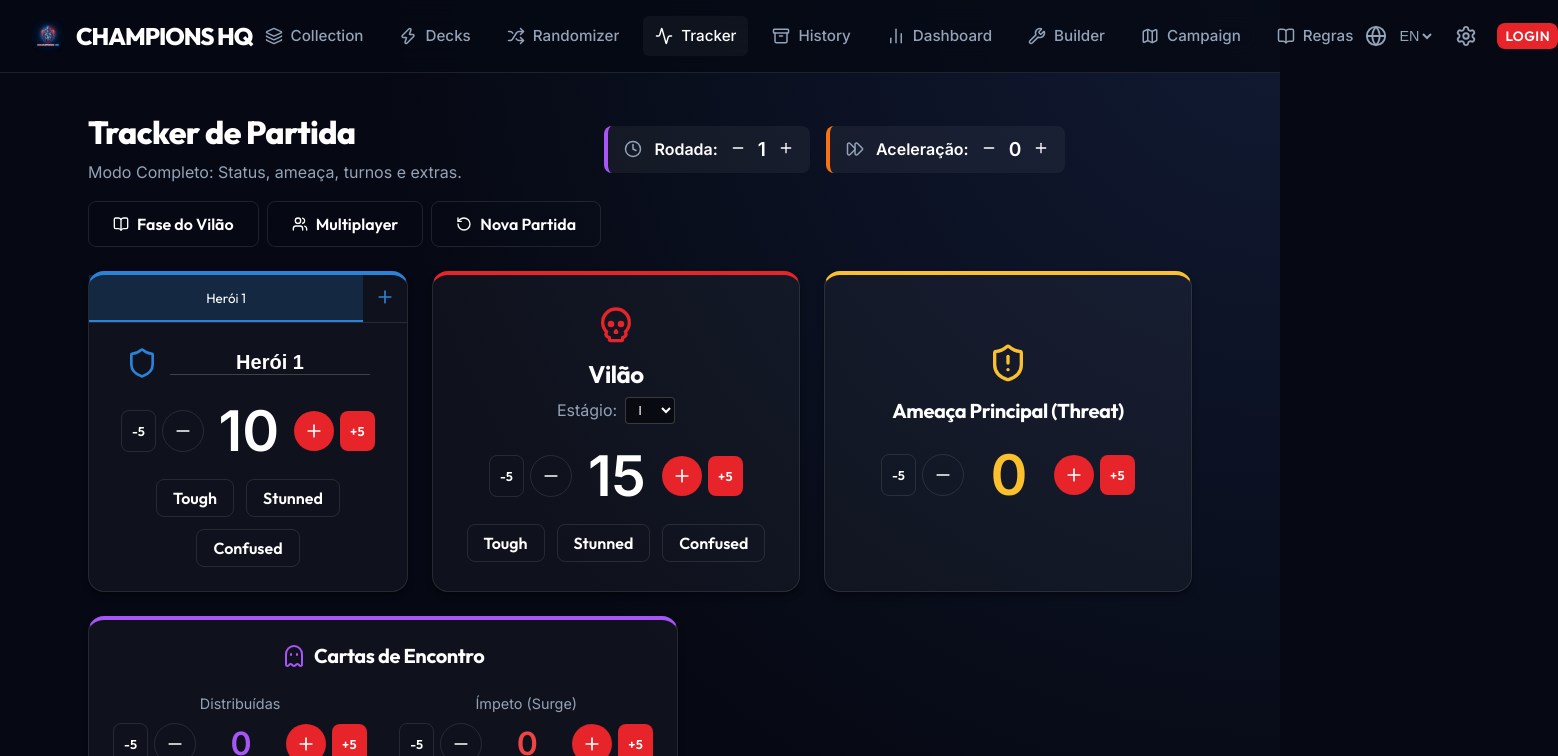
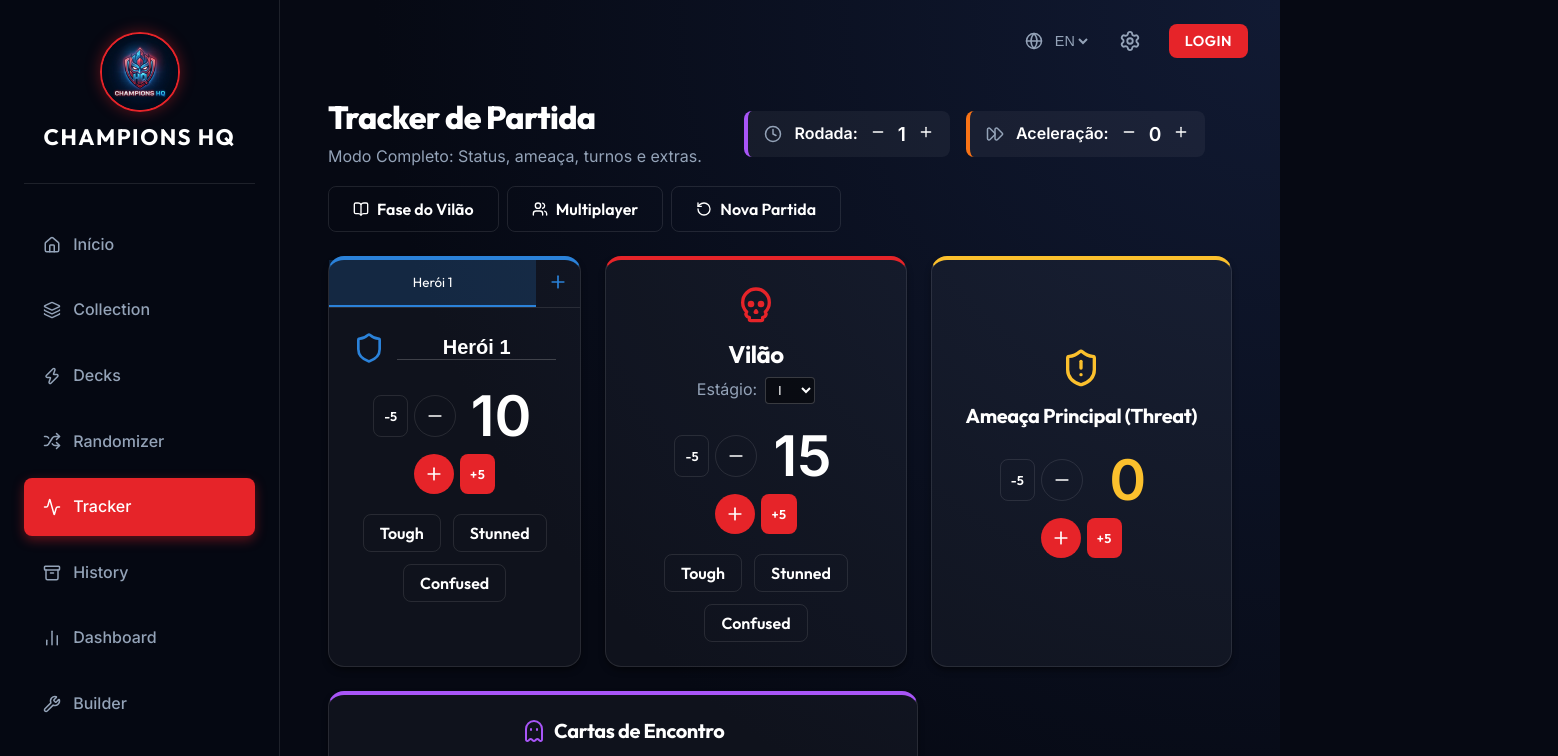
Before and after one commit to maikonfcosta/champions-hq, a React (Vite) app: page /tracker in a window 1280 px wide. Shown: the top 756 px of the page, 1558 px wide, since content can reach past the window. Built offline with nearby package versions, Linux system fonts and the light colour scheme; no server answers.

Commit message:
feat(ui): nova sidebar no desktop e refatoracao da navegacao

```diff
--- a/package.json
+++ b/package.json
@@ -1,7 +1,7 @@
 {
   "name": "marvel-champions-helper",
   "private": true,
-  "version": "1.1.1",
+  "version": "1.2.0",
   "type": "module",
   "scripts": {
     "dev": "vite",
--- a/src/App.jsx
+++ b/src/App.jsx
@@ -221,20 +221,49 @@ function App() {
             <button onClick={handleInstall} style={{ background: 'white', color: '#e62429', padding: '8px 16px', borderRadius: '24px', fontWeight: 'bold', fontSize: '0.85rem', boxShadow: '0 2px 5px rgba(0,0,0,0.2)', border: 'none', cursor: 'pointer', whiteSpace: 'nowrap' }}>Instalar App</button>
           </div>
         )}
-        <nav className="navbar">
-          <div className="nav-content" style={{ display: 'flex', justifyContent: 'space-between', alignItems: 'center', padding: '0 32px', width: '100%', maxWidth: '1920px', margin: '0 auto' }}>
-
-            {/* Lado Esquerdo - Logo */}
-            <div className="nav-left" style={{ flex: 1, display: 'flex', justifyContent: 'flex-start' }}>
+        <nav className="navbar mobile-only">
+          <div className="nav-content" style={{ display: 'flex', justifyContent: 'space-between', alignItems: 'center', padding: '12px 16px', width: '100%' }}>
             <Link to="/" className="brand" onClick={() => setIsMobileMenuOpen(false)}>
               <img src="/logo.jpg" alt="Logo" style={{ width: '32px', height: '32px', borderRadius: '8px' }} />
               <span>Champions HQ</span>
             </Link>
+            <div style={{ display: 'flex', alignItems: 'center', gap: '12px' }}>
+              <div style={{ display: 'flex', alignItems: 'center', color: 'var(--text-secondary)' }}>
+                <Globe size={18} style={{ marginRight: '4px' }} />
+                <select
+                  value={i18n.language.split('-')[0]}
+                  onChange={(e) => i18n.changeLanguage(e.target.value)}
+                  style={{ background: 'transparent', color: 'var(--text-secondary)', border: 'none', cursor: 'pointer', outline: 'none', fontSize: '0.85rem', appearance: 'none' }}
+                >
+                  <option value="pt">PT</option>
+                  <option value="en">EN</option>
+                  <option value="es">ES</option>
+                </select>
+              </div>
+              <button onClick={() => setShowSettings(true)} style={{ background: 'transparent', color: 'var(--text-secondary)', border: 'none', display: 'flex', padding: 0 }} title="Configurações">
+                <Settings size={22} />
+              </button>
+              {user ? (
+                <img src={user.photoURL} alt="User" onClick={logout} style={{ width: 24, height: 24, borderRadius: '50%', cursor: 'pointer' }} title="Sair" />
+              ) : (
+                <button onClick={loginWithGoogle} className="btn-primary" style={{ padding: '4px 8px', fontSize: '0.75rem' }}>Login</button>
+              )}
+              <button className="mobile-menu-btn-top" onClick={() => setIsMobileMenuOpen(!isMobileMenuOpen)} style={{ background: 'transparent', color: 'white', border: 'none', padding: 0, display: 'flex' }}>
+                {isMobileMenuOpen ? <X size={28} /> : <Menu size={28} />}
+              </button>
+            </div>
+          </div>
+        </nav>
+
+        <div className="layout-container">
+          <aside className="sidebar desktop-only">
+            <div className="sidebar-logo">
+              <img src="/logo.jpg" alt="Champions HQ Logo" className="logo-img" />
+              <h2>Champions HQ</h2>
             </div>
 
-            {/* Centro - Menu de Navegação */}
-            <div className="nav-center desktop-only" style={{ display: 'flex', justifyContent: 'center' }}>
-              <div className="nav-links" style={{ display: 'flex', gap: '12px', margin: 0 }}>
+            <nav className="sidebar-nav">
+              <NavItem to="/" icon={HomeIcon}>{t('nav.home', 'Início')}</NavItem>
               <NavItem to="/collection" icon={Layers}>{t('nav.collection')}</NavItem>
               <NavItem to="/decks" icon={Zap}>{t('nav.decks')}</NavItem>
               <NavItem to="/randomizer" icon={Shuffle}>{t('nav.randomizer')}</NavItem>
@@ -244,13 +273,14 @@ function App() {
               <NavItem to="/builder" icon={Wrench}>Builder</NavItem>
               <NavItem to="/campaign" icon={Map}>{t('nav.campaign')}</NavItem>
               <NavItem to="/rules" icon={BookOpen}>Regras</NavItem>
-              </div>
-            </div>
+            </nav>
 
-            {/* Lado Direito - Configurações e Login */}
-            <div className="nav-right" style={{ flex: 1, display: 'flex', justifyContent: 'flex-end', alignItems: 'center', gap: '16px' }}>
-              <div className="desktop-only" style={{ position: 'relative', display: 'flex', alignItems: 'center' }}>
-                <Globe size={22} style={{ color: 'var(--text-secondary)', marginRight: '8px' }} />
+          </aside>
+
+          <div className="main-wrapper">
+            <header className="topbar desktop-only" style={{ display: 'flex', justifyContent: 'flex-end', alignItems: 'center', padding: '24px 32px 0 32px', gap: '24px' }}>
+              <div style={{ display: 'flex', alignItems: 'center', gap: '8px', color: 'var(--text-secondary)' }}>
+                <Globe size={18} />
                 <select
                   value={i18n.language.split('-')[0]}
                   onChange={(e) => i18n.changeLanguage(e.target.value)}
@@ -271,20 +301,17 @@ function App() {
               </button>
 
               {user ? (
-                <div style={{ display: 'flex', alignItems: 'center', gap: '8px' }}>
-                  <span className="desktop-only" style={{ fontSize: '0.8rem', color: '#86efac' }}>{syncStatus === 'syncing' ? 'Salvando...' : 'Nuvem OK'}</span>
-                  <img src={user.photoURL} alt="User" style={{ width: 28, height: 28, borderRadius: '50%' }} title={user.displayName} />
-                  <button onClick={logout} className="btn-secondary" style={{ padding: '4px 8px', fontSize: '0.75rem' }}>Sair</button>
+                <div style={{ display: 'flex', alignItems: 'center', gap: '12px' }}>
+                  <span style={{ fontSize: '0.8rem', color: '#86efac' }}>{syncStatus === 'syncing' ? '...' : 'OK'}</span>
+                  <img src={user.photoURL} alt="User" style={{ width: 32, height: 32, borderRadius: '50%' }} title={user.displayName} />
+                  <button onClick={logout} className="btn-secondary" style={{ padding: '6px 12px', fontSize: '0.85rem' }}>Sair</button>
                 </div>
               ) : (
-                <button onClick={loginWithGoogle} className="btn-primary" style={{ padding: '4px 8px', fontSize: '0.85rem' }}>
+                <button onClick={loginWithGoogle} className="btn-primary" style={{ padding: '8px 16px', fontSize: '0.9rem' }}>
                   Login
                 </button>
               )}
-            </div>
-
-          </div>
-        </nav>
+            </header>
 
             <main className="main-content container">
               <Routes>
@@ -303,13 +330,6 @@ function App() {
             </main>
 
             <footer className="app-footer">
-          <button
-            className="mobile-menu-btn"
-            onClick={() => setIsMobileMenuOpen(!isMobileMenuOpen)}
-          >
-            {isMobileMenuOpen ? <X size={28} /> : <Menu size={28} />}
-          </button>
-
               {isMobileMenuOpen && (
                 <div className="mobile-menu">
                   <Link to="/" onClick={() => setIsMobileMenuOpen(false)} className="mobile-link"><HomeIcon size={20} /> {t('nav.home', 'Início')}</Link>
@@ -335,6 +355,8 @@ function App() {
                 </p>
               </div>
             </footer>
+          </div>
+        </div>
 
         {/* SETTINGS MODAL */}
         <Modal isOpen={showSettings} onClose={() => setShowSettings(false)} title="Personalização" maxWidth="450px">
--- a/src/index.css
+++ b/src/index.css
@@ -214,6 +214,97 @@ button {
 }
 
 /* App layout specifically */
+/* Layout Classes (Sidebar Desktop) */
+.layout-container {
+  display: flex;
+  min-height: 100vh;
+  width: 100%;
+}
+
+.sidebar {
+  width: 280px;
+  background: rgba(6, 9, 19, 0.98);
+  border-right: 1px solid var(--surface-border);
+  padding: 2rem 1.5rem;
+  display: flex;
+  flex-direction: column;
+  position: sticky;
+  top: 0;
+  height: 100vh;
+  overflow-y: auto;
+  z-index: 50;
+}
+
+.sidebar-logo {
+  display: flex;
+  flex-direction: column;
+  align-items: center;
+  gap: 0.75rem;
+  padding-bottom: 2rem;
+  border-bottom: 1px solid var(--surface-border);
+  text-align: center;
+  margin-bottom: 2rem;
+}
+
+.sidebar-logo .logo-img {
+  width: 80px;
+  height: 80px;
+  border-radius: 50%;
+  object-fit: cover;
+  border: 2px solid var(--primary-color);
+  box-shadow: 0 0 15px var(--primary-glow);
+}
+
+.sidebar-logo h2 {
+  font-family: var(--font-display);
+  font-size: 1.4rem;
+  color: white;
+  text-transform: uppercase;
+  letter-spacing: 1.5px;
+}
+
+.sidebar-nav {
+  display: flex;
+  flex-direction: column;
+  gap: 0.5rem;
+  flex: 1;
+}
+
+.sidebar-nav .nav-link {
+  background: transparent;
+  color: var(--text-secondary);
+  border: none;
+  padding: 1rem 1.2rem;
+  text-align: left;
+  border-radius: 8px;
+  font-size: 1rem;
+  font-weight: 500;
+  cursor: pointer;
+  transition: all 0.2s ease;
+  display: flex;
+  align-items: center;
+  gap: 0.75rem;
+}
+
+.sidebar-nav .nav-link:hover {
+  background: var(--surface-glass-hover);
+  color: white;
+}
+
+.sidebar-nav .nav-link.active {
+  background: var(--primary-color);
+  color: white;
+  box-shadow: 0 4px 12px var(--primary-glow);
+}
+
+.main-wrapper {
+  flex: 1;
+  display: flex;
+  flex-direction: column;
+  min-width: 0;
+}
+
+/* App layout specifically */
 .app-layout {
   display: flex;
   flex-direction: column;
@@ -252,29 +343,6 @@ button {
 
 .brand-icon {
   color: var(--primary-color);
-}
-
-.nav-links {
-  display: flex;
-  gap: 24px;
-  margin-left: auto;
-}
-
-.nav-link {
-  display: flex;
-  align-items: center;
-  gap: 8px;
-  color: var(--text-secondary);
-  font-weight: 500;
-  font-size: 0.95rem;
-  padding: 8px 12px;
-  border-radius: 6px;
-  transition: all var(--transition-fast);
-}
-
-.nav-link:hover, .nav-link.active {
-  color: var(--text-primary);
-  background: var(--surface-glass);
 }
 
 .main-content {
@@ -522,6 +590,12 @@ button {
 }
 
 @media (max-width: 768px) {
+  .sidebar.desktop-only {
+    display: none !important;
+  }
+  .layout-container {
+    flex-direction: column;
+  }
   .villain-split, .dict-grid {
     grid-template-columns: 1fr;
   }
@@ -579,6 +653,9 @@ button {
   }
 }
 @media (min-width: 769px) {
+  .navbar.mobile-only {
+    display: none !important;
+  }
   .tab-btn span.mobile-text {
     display: none;
   }
--- a/src/pages/ReleaseNotes.jsx
+++ b/src/pages/ReleaseNotes.jsx
@@ -2,6 +2,26 @@ import React from 'react';
 import { Tag, CheckCircle2, Star, Sparkles, Rocket } from 'lucide-react';
 
 const releases = [
+  {
+    version: "1.2.0",
+    date: "10 de Julho de 2026",
+    title: "Nova Sidebar Desktop & Navegação 🖥️",
+    description: "Renovação completa da estrutura de navegação para a versão desktop, otimizando o uso do espaço e melhorando a usabilidade.",
+    highlights: [
+      {
+        icon: <Sparkles size={18} className="text-primary" />,
+        text: "Sidebar Premium: O antigo menu superior no PC foi transformado em uma Sidebar lateral estilo Glassmorphism, mantendo os links sempre acessíveis sem roubar espaço vertical."
+      },
+      {
+        icon: <Tag size={18} className="text-secondary" />,
+        text: "Menu Superior Limpo: Os controles de idioma, temas e acesso à nuvem (Login) foram movidos de forma flutuante para o canto superior direito da tela."
+      }
+    ],
+    features: [
+      "Integração de CSS puro avançado garantindo que a barra mobile e desktop nunca entrem em conflito.",
+      "Melhorias de alinhamento visual e responsividade total."
+    ]
+  },
   {
     version: "1.1.1",
     date: "10 de Julho de 2026",
```
Lines whose indentation alone changed are shown as unchanged.
